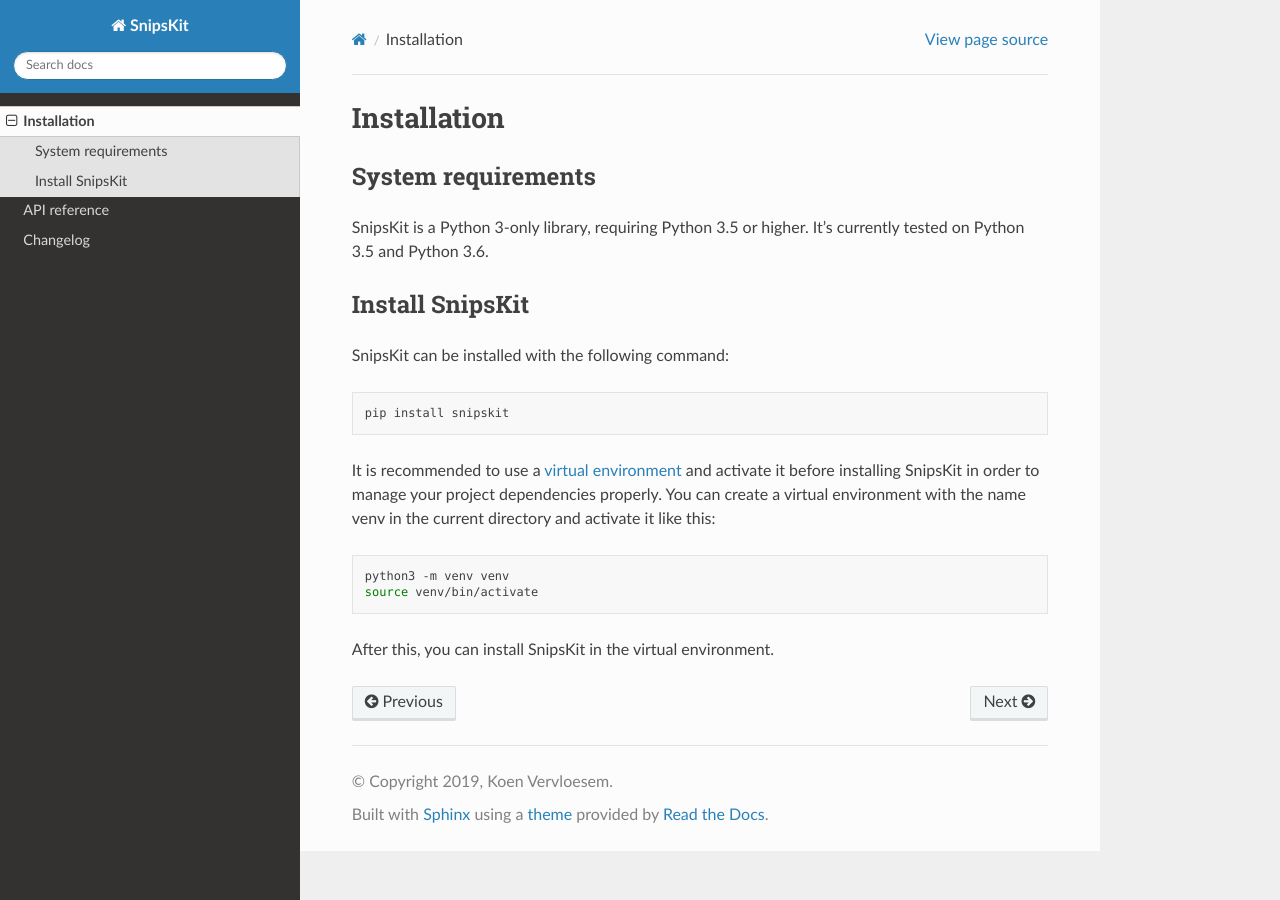
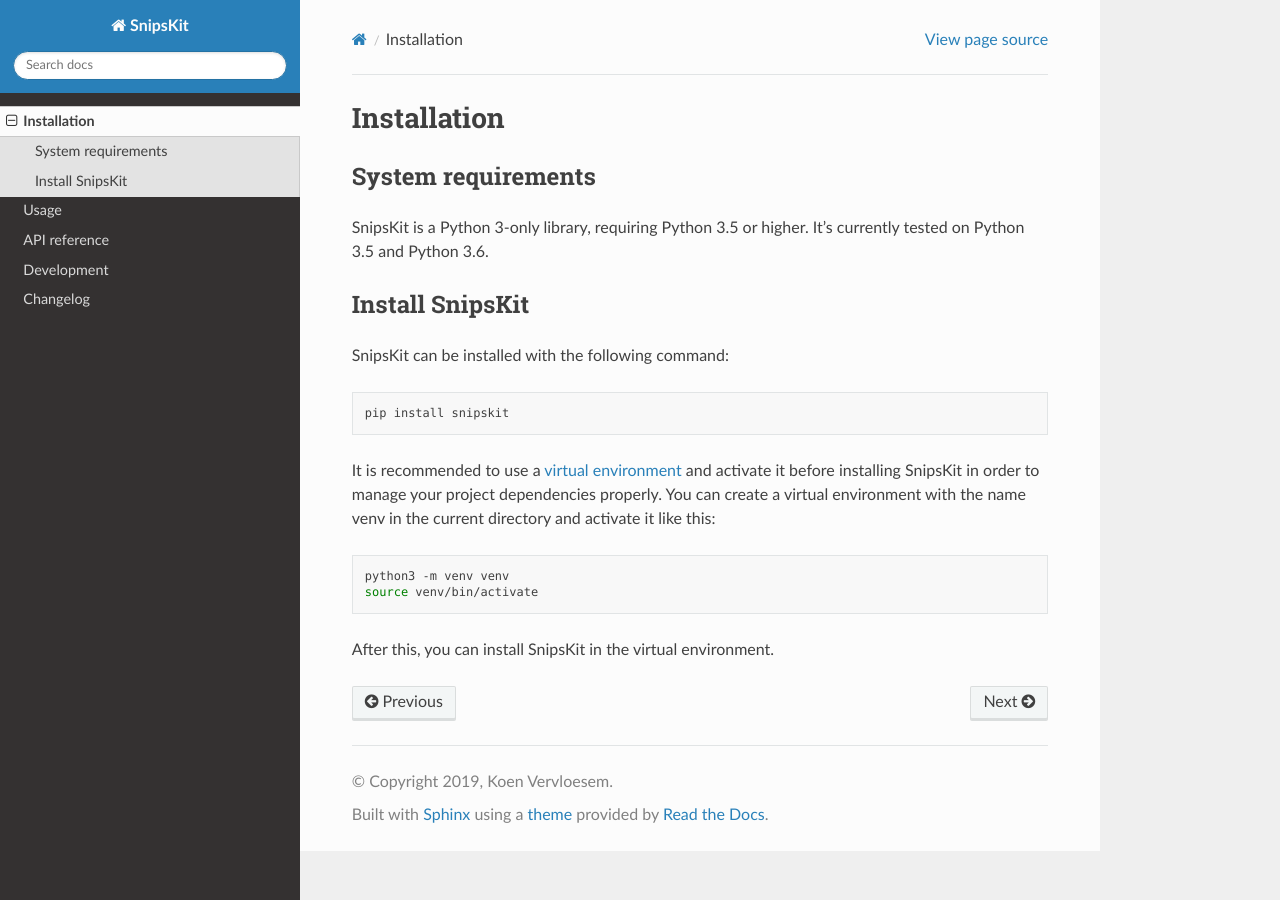
Before and after one commit to koenvervloesem/snipskit, a Sphinx documentation site: the page built from docs/source/installation.rst, in a window 1280 px wide. Built offline with Sphinx 7.4.7 and the Read the Docs theme 2.0.0, drawn with Linux system fonts in a browser that asks for light colours; pages that are not in the unit, such as notebooks, are missing from menus.

Commit message:
Docs: Add initial pages for usage and development

```diff
--- a/docs/source/index.rst
+++ b/docs/source/index.rst
@@ -16,8 +16,9 @@
    :maxdepth: 2
 
    installation
-   tutorial
+   usage
    API
+   development
    CHANGELOG
 
 ******************
--- /dev/null
+++ b/docs/source/usage.rst
@@ -0,0 +1,5 @@
+#####
+Usage
+#####
+
+TODO: Examples are coming
```
Also changed, not shown: docs/source/development.rst (added, +9 -0 lines).
